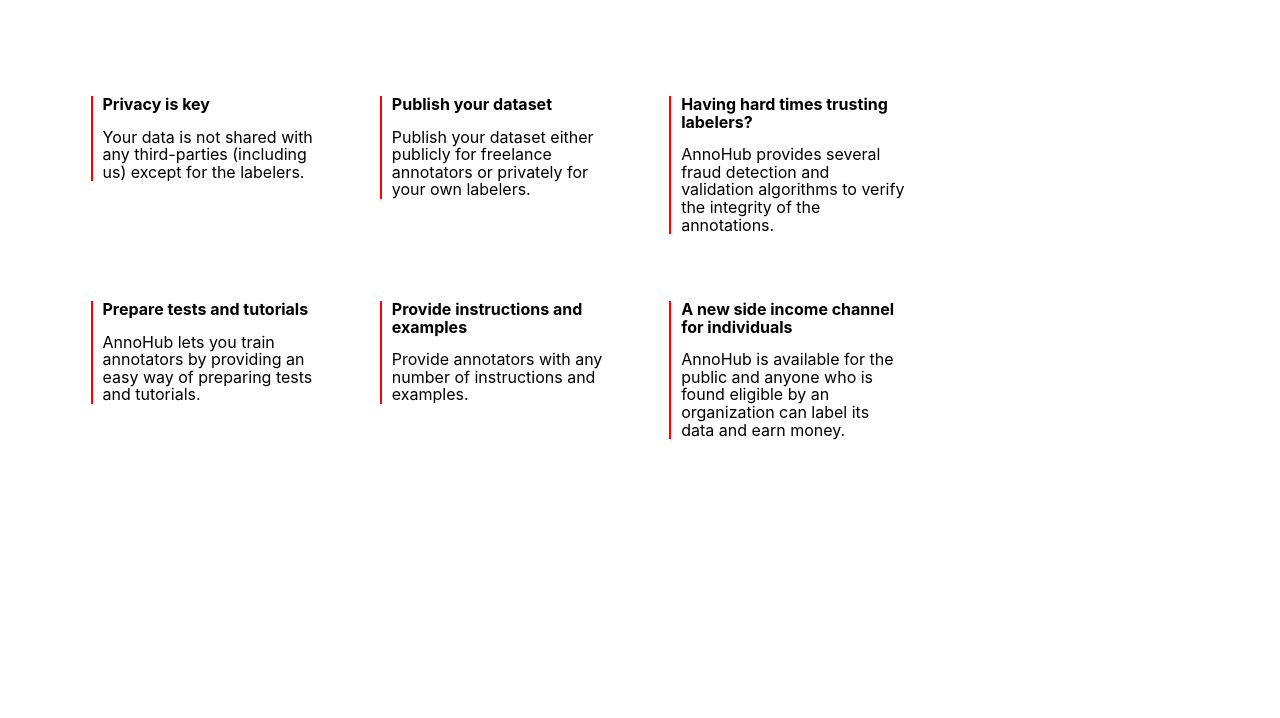
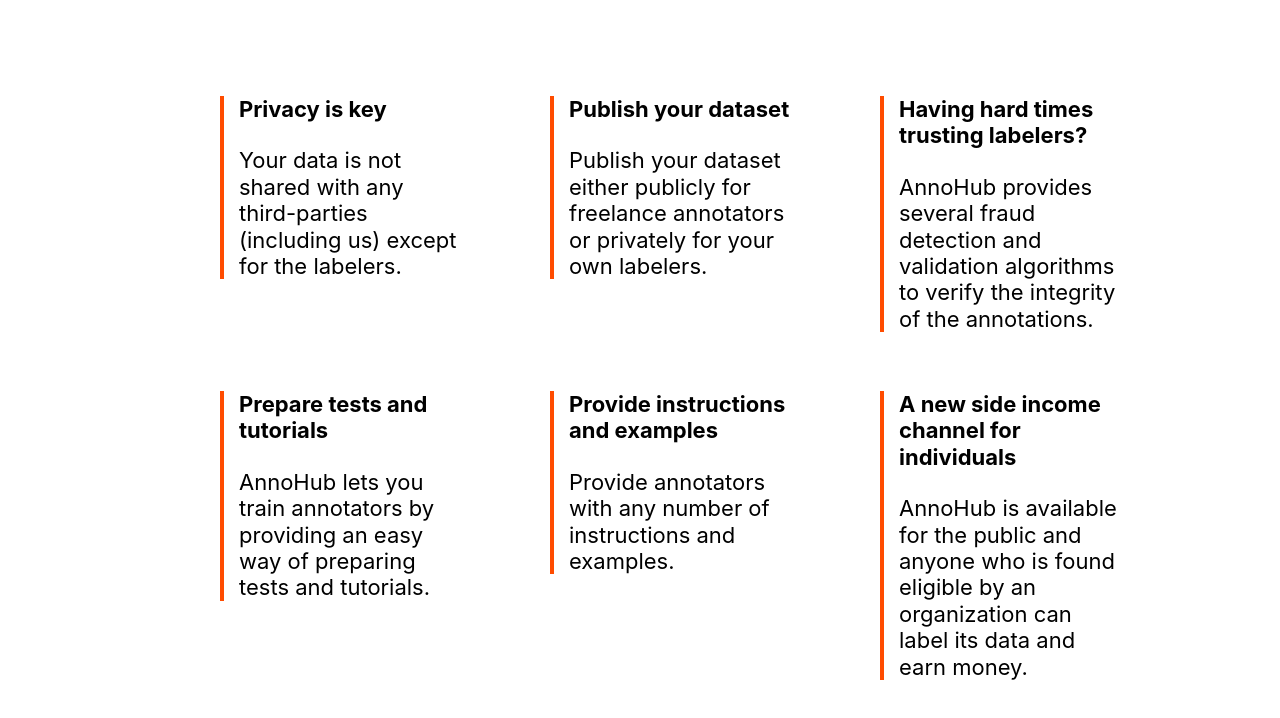
Before and after one commit to AnnoHub/annohub, a React app: page / in a window 1280 px wide. Built offline with nearby package versions, Linux system fonts and the light colour scheme.

Commit message:
Var changes and center

```diff
--- a/src/app/App.css
+++ b/src/app/App.css
@@ -0,0 +1,3 @@
+.App {
+    align-items: center;
+}
--- a/src/components/FeatureDescriptions/Description/Description.css
+++ b/src/components/FeatureDescriptions/Description/Description.css
@@ -1,22 +1,40 @@
-/* Description.css */
+:root {
+  /*container variables*/
+  --gridRowGap: 185px;
+  --gridColumnGap: 90px;
+
+  --maxFeaturesWidth: 1500px;
+
+  --leftMargin: 220px;
+  --rightMargin: 160px;
+  --topMargin: 96px;
+  --bottomMargin: 165px;
+
+  /*item variables*/
+  --maxWidthItem: 800px;
+  --maxHeightItem: 110px;
+}
+
 .description-container {
     display: grid;
+    /*place-items: center;*/
+    align-items: center;
     grid-template-columns: repeat(3, 1fr); /* 3 columns */
     grid-template-rows: repeat(2, 1fr);    /* 2 rows */
 
-    grid-row-gap: 85px;
-    grid-column-gap: 35px;
+    grid-row-gap: var(--gridRowGap);
+    grid-column-gap: var(--gridColumnGap);
 
-    max-width: 833px;
+    max-width: var(--maxFeaturesWidth);
 
-    margin-left: 82px;
-    margin-right: 84px;
-    margin-top: 96px;
-    margin-bottom: 165px;
+    margin-left: var(--leftMargin);
+    margin-right: var(--rightMargin);
+    margin-top: var(--topMargin);
+    margin-bottom: var(--bottomMargin);
 
   }
 
   .description-item {
-    max-width: 245px;
-    max-height: 120px;
+    max-width: var(--maxWidthItem);
+    max-height: var(--maxHeightItem);
   }
--- a/src/components/FeatureDescriptions/TextUnit/TextUnit.css
+++ b/src/components/FeatureDescriptions/TextUnit/TextUnit.css
@@ -1,48 +1,44 @@
+:root {
+    --paragraphColor: #000;
+    --distanceBtwnTitlePara: 25px;
+
+    --font: Inter;
+    --fontSize: 22px;
+    --lineSpacing: 120%;
+    --titleColor: #000;
+}
 
 .paragraph {
-    margin-top: 15px;
-    color: #000;
-    font-family: Inter;
-    font-size: 16px;
+    margin-top: var(--distanceBtwnTitlePara);
+    color: var(--paragraphColor);
+    font-family: var(--font);
+    font-size: var(--fontSize);
     font-style: normal;
     font-weight: 400;
-    line-height: 110%;
+    line-height: var(--lineSpacing);
 
     display: block;
     flex-shrink: 0;
 }
 
 .title {
-    color: #000;
-    font-family: Inter;
-    font-size: 16px;
+    color: var(--titleColor);
+    font-family: var(--font);
+    font-size: var(--fontSize);
     font-style: normal;
     font-weight: 400;
-    line-height: 110%;
+    line-height: var(--lineSpacing);
     font-weight: bold;
 
+    /*Solves shrinking issue*/
     min-width: 200px;
     min-height: 5px;
+
     display: block;
     flex-shrink: 0;
 }
 
 .layout {
-    /*width: 229px;
-    height: 109px;*/
-    /*max-width: 250px;
-    max-height: 150px;*/
-
     display: block;
     flex-shrink: 0;
 }
-
-/*.layout {
-    width: 229px;
-    height: 109px;
-    flex-shrink: 0;
-
-    width: 10%;
-    height: 5%;
-    flex-shrink: 0;
-}*/
--- a/src/components/FeatureDescriptions/TextWithVerticalLine/TextWithVerticalLine.css
+++ b/src/components/FeatureDescriptions/TextWithVerticalLine/TextWithVerticalLine.css
@@ -1,7 +1,7 @@
-/* TextWithVerticalLine.css */
-
 :root {
     --red: #FF4C00;
+    --lineWidth: 4px;
+    --distanceBtwnLineText: 15px;
   }
 
 .text-container {
@@ -11,9 +11,9 @@
   }
 
   .elementWithVerticalLine {
-    border-left: 2px solid red;
-    margin-left: 8.5px;
-    padding-left: 10px; /* Add padding to separate the line from the content */
+    border-left: var(--lineWidth) solid var(--red);
+    /*margin-left: 8.5px*/;
+    padding-left: var(--distanceBtwnLineText); /* Add padding to separate the line from the content */
 
     flex-shrink: 0;
   }
@@ -21,10 +21,3 @@
   p {
     margin: 0;
   }
-
-  /*
-  p {
-    border-left: 4px solid #000;
-    padding-left: 10px;
-    margin: 0;
-  }*/
```
